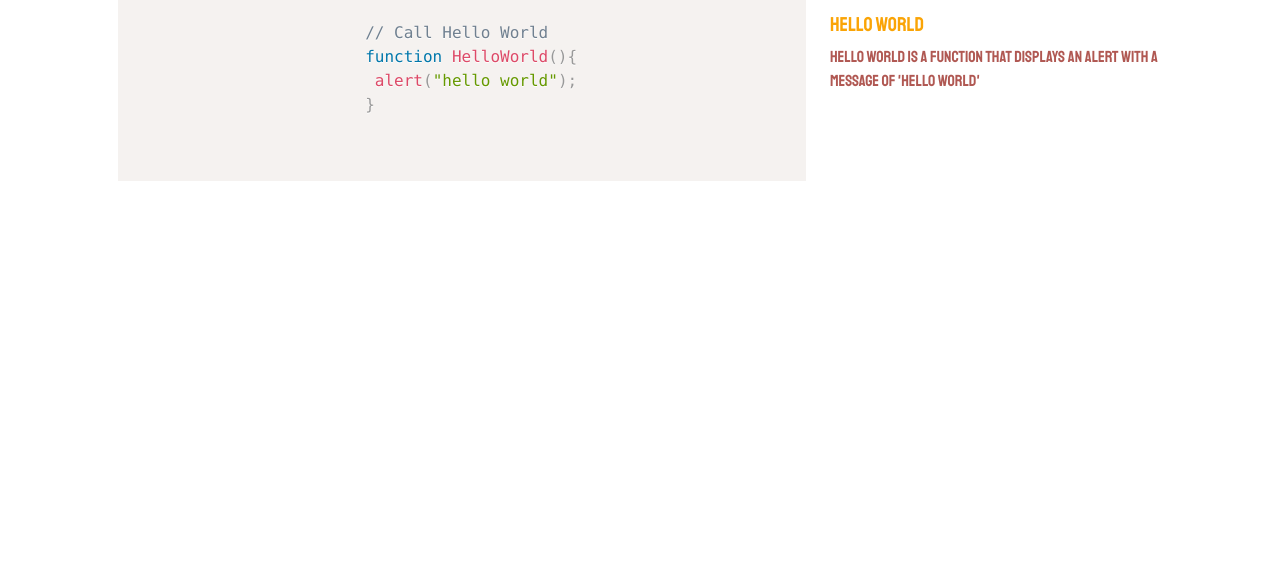
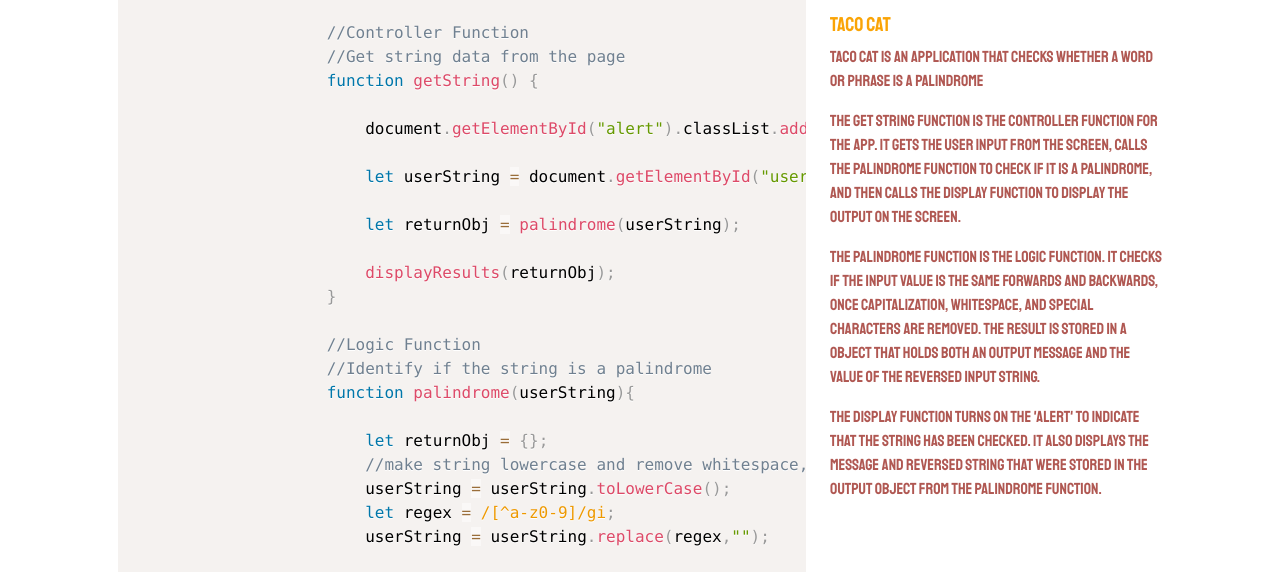
Before and after one commit to michbergjo/tacocat, a plain HTML site: page code.html in a window 1280 px wide. Shown: the part 146-718 px from the top of the page. Drawn offline with nearby package versions, Linux system fonts and the light colour scheme.

Commit message:
Added the JS Code to the Code page
Added Code to the prism app, updated Taco Cat logo

```diff
--- a/code.html
+++ b/code.html
@@ -58,17 +58,75 @@
         <div class="row row-cols-1 row-cols-lg-2">
             <div class="col-lg-8">
                 <pre class="line-numbers"><code class="language-javascript">
-                        // Call Hello World
-                        function HelloWorld(){
-                         alert("hello world");
+                    //Controller Function
+                    //Get string data from the page
+                    function getString() {
+
+                        document.getElementById("alert").classList.add("invisible");
+
+                        let userString = document.getElementById("userString").value;
+
+                        let returnObj = palindrome(userString);
+
+                        displayResults(returnObj);
+                    }
+
+                    //Logic Function
+                    //Identify if the string is a palindrome
+                    function palindrome(userString){
+
+                        let returnObj = {};
+                        //make string lowercase and remove whitespace, special characters
+                        userString = userString.toLowerCase();
+                        let regex = /[^a-z0-9]/gi;
+                        userString = userString.replace(regex,"");
+
+                        //reverse the string
+                        let revString = [];
+                        for(let i = userString.length-1; i >= 0; i--){
+                            revString += userString[i];
                         }
+
+                        //check if the string is same forward and backward
+                        if(revString == userString) {
+                            returnObj.msg = "Yes!  You entered a palindrome"
+                        } else {
+                            returnObj.msg = "Nope! you did not enter a palindrome"
+                        }
+
+                        returnObj.reversed = revString;
+
+                        return returnObj;
+                    }
+
+                    //Display Function
+                    //Display the output on the screen
+                    function displayResults(returnObj) {
+                        //turn on alert box
+                        document.getElementById("alert").classList.remove("invisible");
+
+                        document.getElementById("alertHeader").innerHTML = returnObj.msg;
+                        document.getElementById("msg").innerHTML = `Your phrase reversed is: ${returnObj.reversed} `;
+                    }
                     </code>
                 </pre>
             </div>
             <div class="col-lg-4">
-                <p>The Code is structured in one function.</p>
-                <h5>Hello World</h5>
-                <p>Hello World is a function that displays an alert with a message of 'Hello World'</p>
+                <p>The Code is structured in three functions.</p>
+                <h5>Taco Cat</h5>
+                <p>Taco Cat is an application that checks whether a word or phrase is a palindrome</p>
+                <p>The get string function is the controller function for the app. It gets the user input from the screen,
+                    calls the palindrome function to check if it is a palindrome, and then calls the display function to
+                    display the output on the screen.
+                </p>
+                <p>The palindrome function is the logic function. It checks if the input value is the same forwards and backwards, once
+                    capitalization, whitespace, and special characters are removed. The result is stored in a object that holds both an output
+                    message and the value of the reversed input string.
+                </p>
+                <p>
+                    The display function turns on the 'alert' to indicate that the string has been checked. It also displays the message and
+                    reversed string that were stored in the output object from the palindrome function.
+                </p>
             </div>
         </div>
     </div>
```
Also changed, not shown: img/Taco Cat.png, 1 other file.
